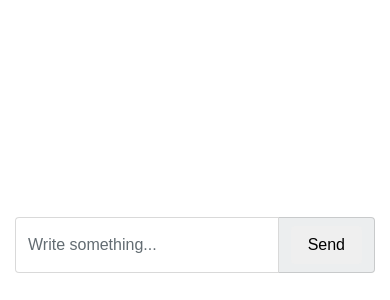
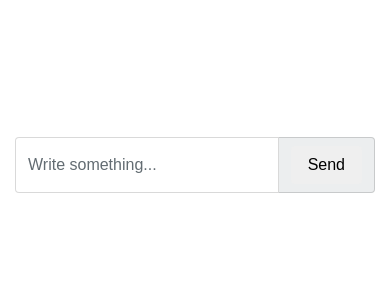
Before and after one commit to linusheck/unichat-js, a plain HTML site: page chat.html in a window 390 px wide. Shown: the part 544-844 px from the top of the page. Drawn offline with Linux system fonts and the light colour scheme.

Commit message:
Defending against the stupid chrome address bar

```diff
--- a/chat.css
+++ b/chat.css
@@ -10,6 +10,14 @@
     max-height: calc(100vh - 100px);
     height: calc(100vh - 100px);
     overflow-y: scroll;
+}
+
+@media (max-width: 500px) {
+    .chat {
+        max-height: calc(100vh - 180px);
+        height: calc(100vh - 180px);
+        overflow-y: scroll;
+    }
 }
 
 .msg-o {
@@ -40,6 +48,7 @@
 .time {
     color: dimgrey;
 }
+
 /*
 .chat-input{
     position: fixed;
```
